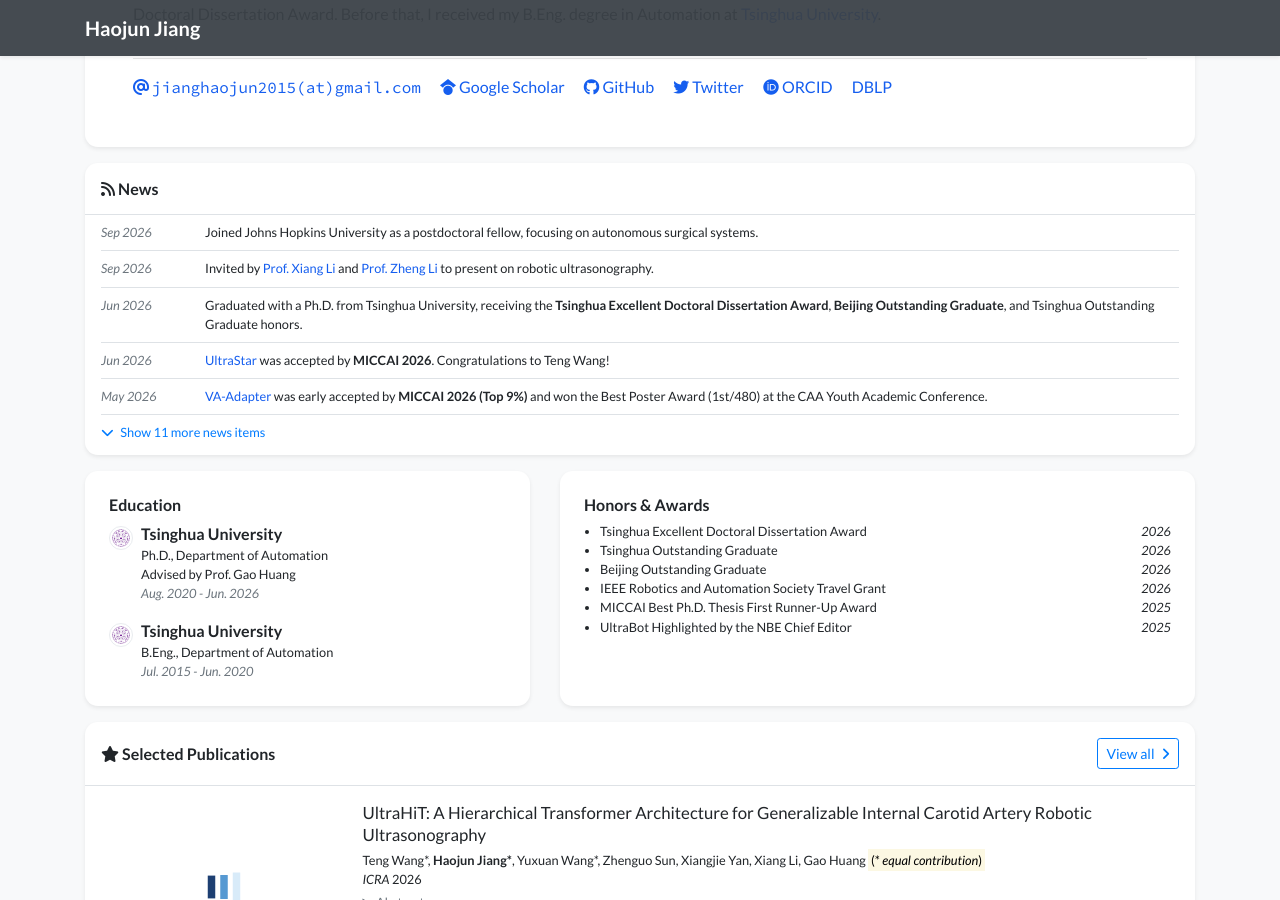
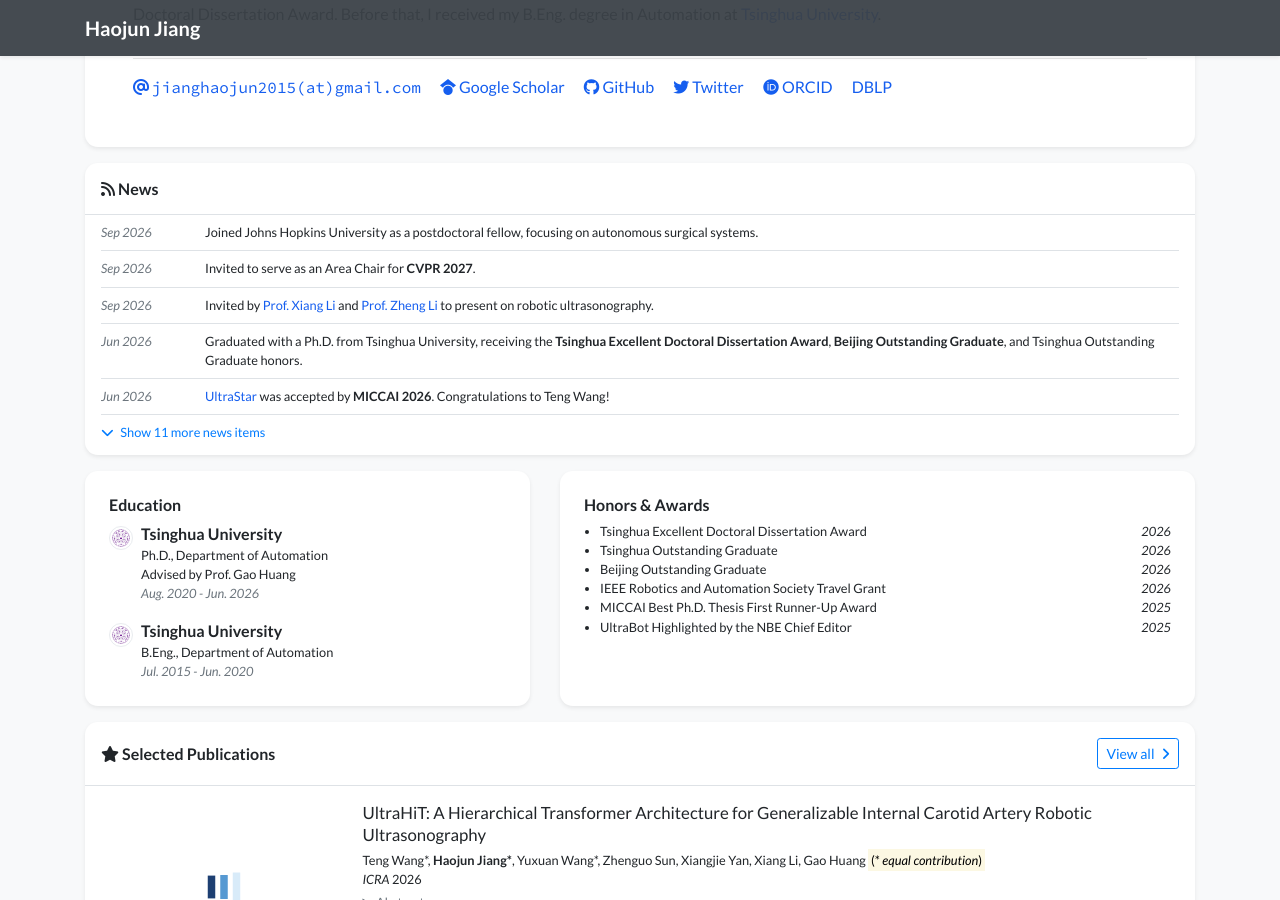
Before and after one commit to jianghaojun/jianghaojun.github.io, a Jekyll site: the page built from index_layout2.html, in a window 1280 px wide and 900 px high, scrolled down 446 px. Built offline with Jekyll 4.4.1, drawn with Linux system fonts in a browser that asks for light colours; nearby versions of some CDN libraries; a style sheet for code colours, icons or effects is not loaded.

Commit message:
Add CVPR 2027 area chair news

```diff
--- a/preview/index.html
+++ b/preview/index.html
@@ -84,17 +84,18 @@
           <h2 class="h6 p-3 mb-0 border-bottom border-gray"><i class="fas fa-rss"></i> News</h2>
           <div class="px-3 pb-2 small">
             <div class="news-row d-flex py-2 border-bottom"><div class="news-date text-muted mr-3"><i>Sep. 2026</i></div><div class="news-copy">Joined Johns Hopkins University as a postdoctoral fellow, focusing on autonomous surgical systems.</div></div>
+            <div class="news-row d-flex py-2 border-bottom"><div class="news-date text-muted mr-3"><i>Sep. 2026</i></div><div class="news-copy">Invited to serve as an Area Chair for <strong>CVPR 2027</strong>.</div></div>
             <div class="news-row d-flex py-2 border-bottom"><div class="news-date text-muted mr-3"><i>Sep. 2026</i></div><div class="news-copy">Invited by <a href="https://sites.google.com/view/homepageoflixiang" target="_blank" rel="noopener">Prof. Xiang Li</a> and <a href="https://www.surgery.cuhk.edu.hk/profile.asp?alias=lizheng" target="_blank" rel="noopener">Prof. Zheng Li</a> to present on robotic ultrasonography.</div></div>
             <div class="news-row d-flex py-2 border-bottom"><div class="news-date text-muted mr-3"><i>Jun. 2026</i></div><div class="news-copy">Graduated with a Ph.D. from Tsinghua University, receiving the <strong>Tsinghua Excellent Doctoral Dissertation Award</strong>, <strong>Beijing Outstanding Graduate</strong>, and Tsinghua Outstanding Graduate honors.</div></div>
             <div class="news-row d-flex py-2 border-bottom"><div class="news-date text-muted mr-3"><i>Jun. 2026</i></div><div class="news-copy"><a href="https://arxiv.org/pdf/2603.01461" target="_blank">UltraStar</a> was accepted by <strong>MICCAI 2026</strong>.</div></div>
-            <div class="news-row d-flex py-2 border-bottom"><div class="news-date text-muted mr-3"><i>May 2026</i></div><div class="news-copy"><a href="https://github.com/LeapLabTHU/VA-Adapter" target="_blank">VA-Adapter</a> was early accepted by <strong>MICCAI 2026 (Top 9%)</strong> and won the Best Poster Award at the CAA Youth Academic Conference.</div></div>
 
             <details class="news-more">
               <summary class="py-2 text-primary">
-                <span class="news-more-closed"><i class="fas fa-chevron-down mr-1"></i> Show 12 more news items</span>
+                <span class="news-more-closed"><i class="fas fa-chevron-down mr-1"></i> Show 13 more news items</span>
                 <span class="news-more-open"><i class="fas fa-chevron-up mr-1"></i> Hide older news</span>
               </summary>
               <div class="news-more-items border-top">
+                <div class="news-row d-flex py-2 border-bottom"><div class="news-date text-muted mr-3"><i>May 2026</i></div><div class="news-copy"><a href="https://github.com/LeapLabTHU/VA-Adapter" target="_blank">VA-Adapter</a> was early accepted by <strong>MICCAI 2026 (Top 9%)</strong> and won the Best Poster Award at the CAA Youth Academic Conference.</div></div>
                 <div class="news-row d-flex py-2 border-bottom"><div class="news-date text-muted mr-3"><i>Mar. 2026</i></div><div class="news-copy">Invited by <a href="https://scholar.google.com/citations?user=J27J2VUAAAAJ&amp;hl=en&amp;oi=sra" target="_blank">Prof. Dong Ni</a> to present on robotic ultrasonography.</div></div>
                 <div class="news-row d-flex py-2 border-bottom"><div class="news-date text-muted mr-3"><i>Feb. 2026</i></div><div class="news-copy"><a href="https://www.nature.com/articles/s41467-025-62865-w" target="_blank">UltraBot</a> was selected for Nature's collection on medical devices for low-resource settings.</div></div>
                 <div class="news-row d-flex py-2 border-bottom"><div class="news-date text-muted mr-3"><i>Feb. 2026</i></div><div class="news-copy">Two humanoid-robot studies, <a href="https://baai-humanoid.github.io/DECO-webpage/" target="_blank">DECO</a> and <a href="https://baai-humanoid.github.io/MOSAIC/" target="_blank">MOSAIC</a>, were released.</div></div>
```
Also changed, not shown: _news/2026-09-cvpr-2027-area-chair.md (added, +5 -0 lines).
